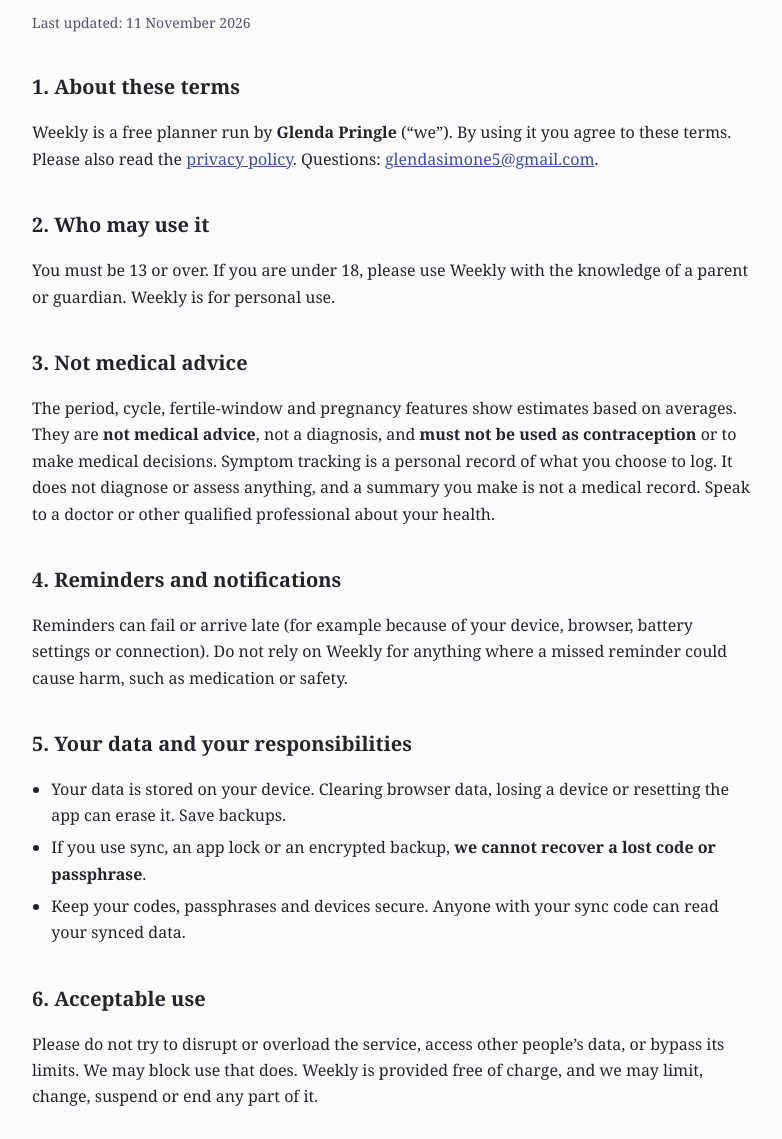
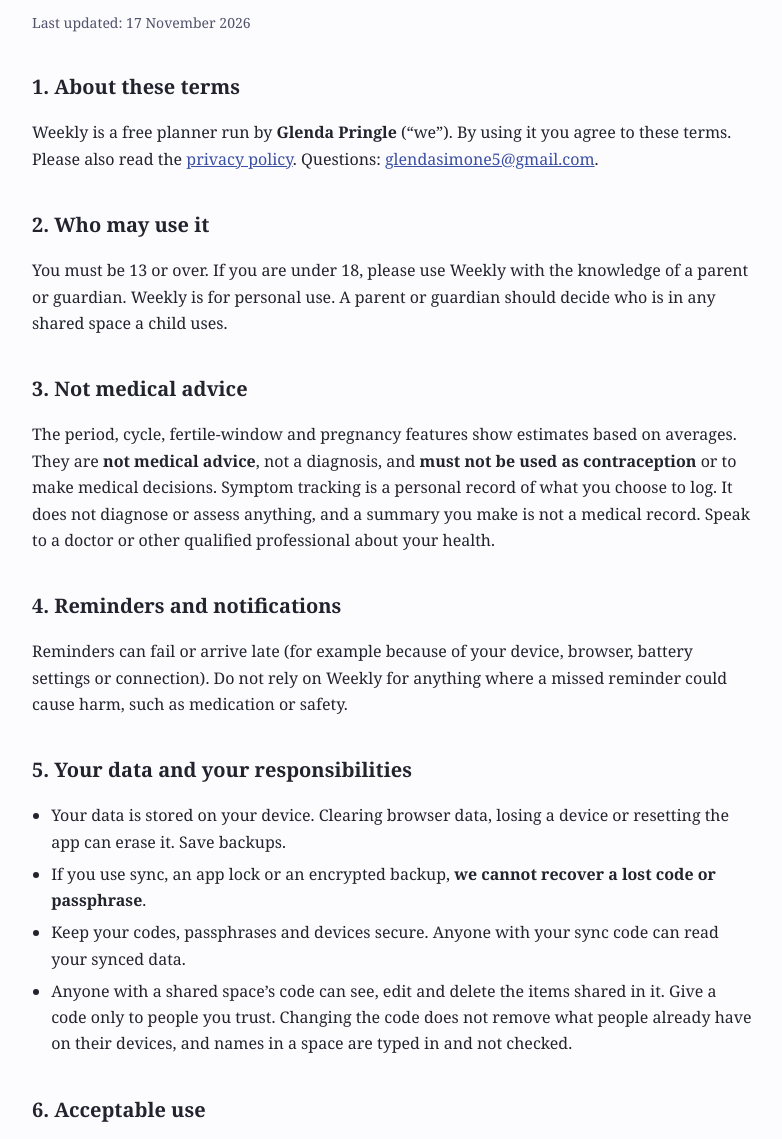
Before and after one commit to glendasimone5-blip/weekly, a plain HTML site: page terms.html in a window 1280 px wide. Shown: the part 128-1267 px from the top of the page, without its empty margins (248-1030 px from the left). Drawn offline with Linux system fonts and the light colour scheme.

Commit message:
Release 2026-11-17a: add terms.html

```diff
--- a/terms.html
+++ b/terms.html
@@ -12,13 +12,13 @@ table{border-collapse:collapse;width:100%;font-size:15px}th,td{border-bottom:1px
 </style></head><body><main>
 <p class="dim"><a href="./">← Back to Weekly</a></p>
 <h1>Terms of use</h1>
-<p class="dim">Last updated: 11 November 2026</p>
+<p class="dim">Last updated: 17 November 2026</p>
 
 <h2>1. About these terms</h2>
 <p>Weekly is a free planner run by <b>Glenda Pringle</b> (“we”). By using it you agree to these terms. Please also read the <a href="privacy.html">privacy policy</a>. Questions: <a href="mailto:glendasimone5@gmail.com">glendasimone5@gmail.com</a>.</p>
 
 <h2>2. Who may use it</h2>
-<p>You must be 13 or over. If you are under 18, please use Weekly with the knowledge of a parent or guardian. Weekly is for personal use.</p>
+<p>You must be 13 or over. If you are under 18, please use Weekly with the knowledge of a parent or guardian. Weekly is for personal use. A parent or guardian should decide who is in any shared space a child uses.</p>
 
 <h2>3. Not medical advice</h2>
 <p>The period, cycle, fertile-window and pregnancy features show estimates based on averages. They are <b>not medical advice</b>, not a diagnosis, and <b>must not be used as contraception</b> or to make medical decisions. Symptom tracking is a personal record of what you choose to log. It does not diagnose or assess anything, and a summary you make is not a medical record. Speak to a doctor or other qualified professional about your health.</p>
@@ -29,10 +29,11 @@ table{border-collapse:collapse;width:100%;font-size:15px}th,td{border-bottom:1px
 <h2>5. Your data and your responsibilities</h2>
 <ul><li>Your data is stored on your device. Clearing browser data, losing a device or resetting the app can erase it. Save backups.</li>
 <li>If you use sync, an app lock or an encrypted backup, <b>we cannot recover a lost code or passphrase</b>.</li>
-<li>Keep your codes, passphrases and devices secure. Anyone with your sync code can read your synced data.</li></ul>
+<li>Keep your codes, passphrases and devices secure. Anyone with your sync code can read your synced data.</li>
+<li>Anyone with a shared space’s code can see, edit and delete the items shared in it. Give a code only to people you trust. Changing the code does not remove what people already have on their devices, and names in a space are typed in and not checked.</li></ul>
 
 <h2>6. Acceptable use</h2>
-<p>Please do not try to disrupt or overload the service, access other people’s data, or bypass its limits. We may block use that does. Weekly is provided free of charge, and we may limit, change, suspend or end any part of it.</p>
+<p>Please do not try to disrupt or overload the service, access other people’s data, or bypass its limits. Use shared spaces only with people who have agreed to be in them. We may block use that does. Weekly is provided free of charge, and we may limit, change, suspend or end any part of it.</p>
 
 <h2>7. Availability and “as is”</h2>
 <p>We aim to keep Weekly working but provide it “as is”, without promises that it will be uninterrupted or error-free.</p>
```
